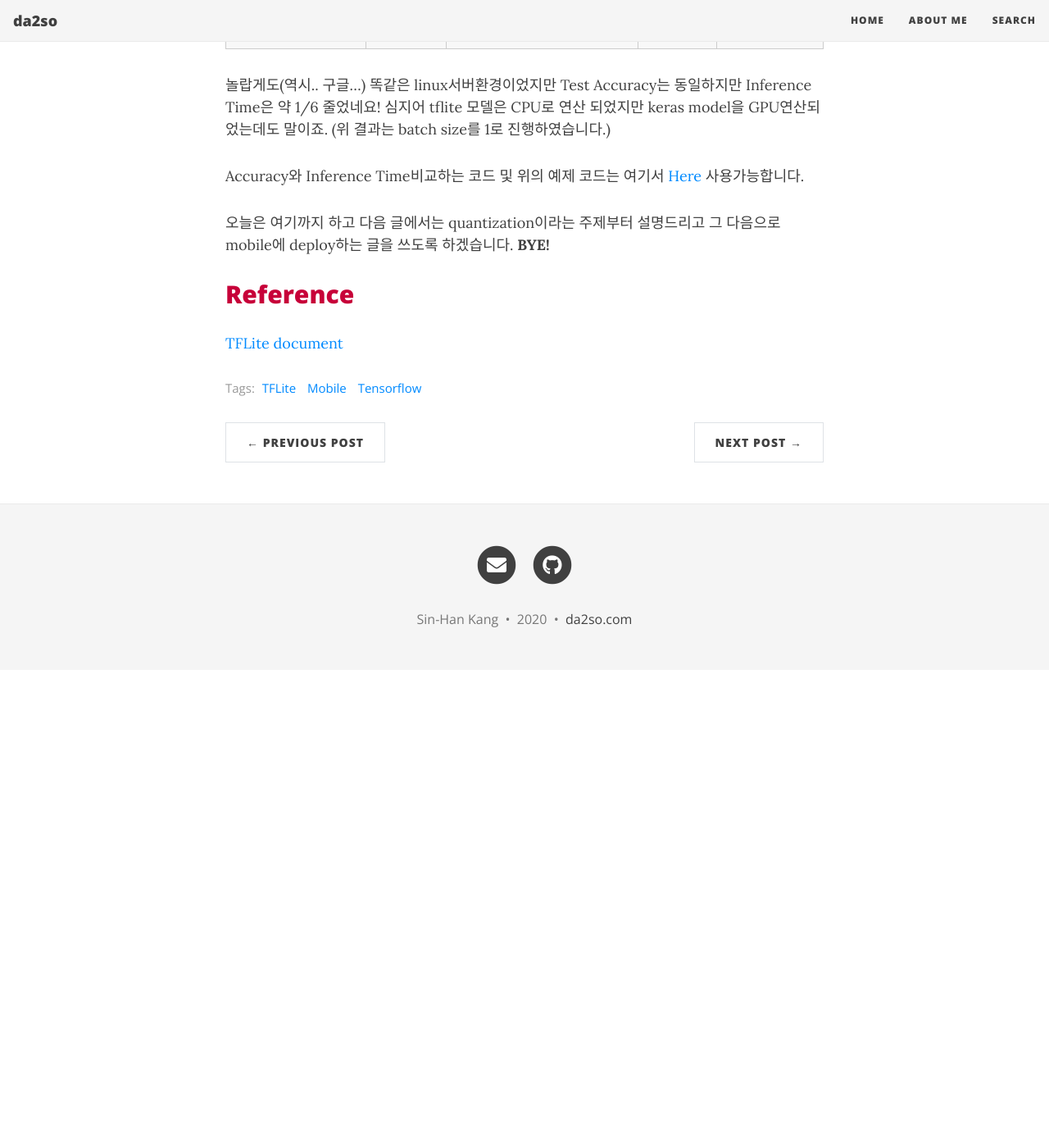
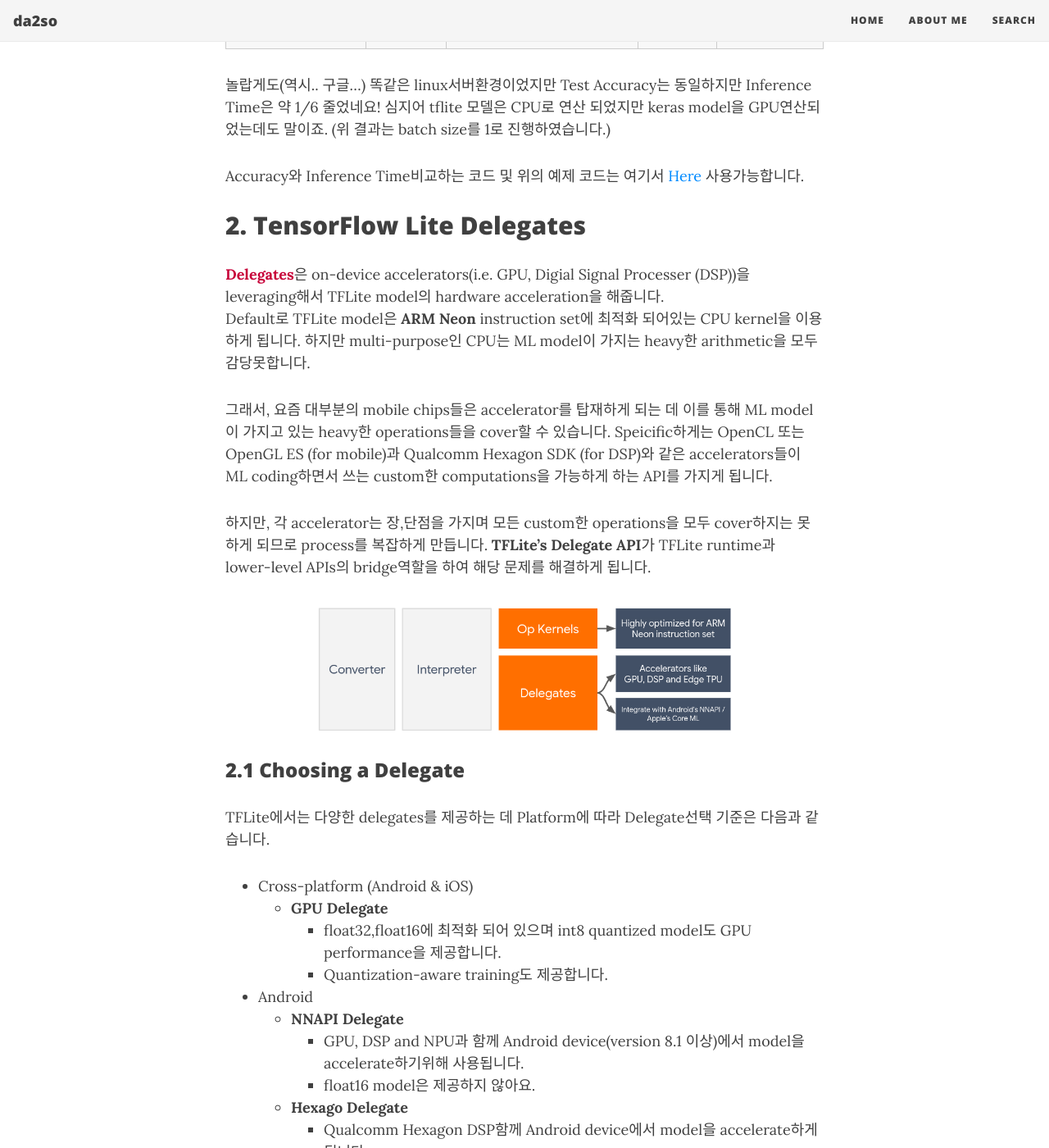
Before and after one commit to da2so/da2so.github.io, a Jekyll site: the page built from _posts/2020-12-24-Master_TFlite2.md, in a window 1280 px wide and 1400 px high, scrolled down 2766 px. Shown: the whole window at 82% size. Built offline with Jekyll 4.4.1, drawn with Linux system fonts in a browser that asks for light colours; nearby versions of some CDN libraries; before the commit the page ends 3583 px from its top, so only the background shows below that; some of the changed text lies outside the part shown.

Commit message:
Update files

```diff
--- a/_posts/2020-12-24-Master_TFlite2.md
+++ b/_posts/2020-12-24-Master_TFlite2.md
@@ -109,7 +109,43 @@ code와 Inference단계를 매칭시켜보면서 설명드릴게요.
 
 Accuracy와 Inference Time비교하는 코드 및 위의 예제 코드는 여기서 [Here](https://github.com/da2so/Conquer_TFLite/blob/main/2_TFLiteInference.py) 사용가능합니다.
 
-오늘은 여기까지 하고 다음 글에서는 quantization이라는 주제부터 설명드리고 그 다음으로 mobile에 deploy하는 글을 쓰도록 하겠습니다.
+
+## 2. TensorFlow Lite Delegates
+
+<span style="color:#C70039">**Delegates**</span>은 on-device accelerators(i.e. GPU, Digial Signal Processer (DSP))을 leveraging해서 TFLite model의 hardware acceleration을 해줍니다.
+Default로 TFLite model은 **ARM Neon** instruction set에 최적화 되어있는 CPU kernel을 이용하게 됩니다. 하지만 multi-purpose인 CPU는 ML model이 가지는 heavy한 arithmetic을 모두 감당못합니다.
+
+그래서, 요즘 대부분의 mobile chips들은 accelerator를 탑재하게 되는 데 이를 통해 ML model이 가지고 있는 heavy한 operations들을 cover할 수 있습니다. Speicific하게는 OpenCL 또는 OpenGL ES (for mobile)과 Qualcomm Hexagon SDK (for DSP)와 같은 accelerators들이 ML coding하면서 쓰는 custom한 computations을 가능하게 하는 API를 가지게 됩니다.
+
+하지만, 각 accelerator는 장,단점을 가지며 모든 custom한 operations을 모두 cover하지는 못하게 되므로 process를 복잡하게 만듭니다. **TFLite's Delegate API**가 TFLite runtime과 lower-level APIs의 bridge역할을 하여 해당 문제를 해결하게 됩니다.
+
+![2](https://da2so.github.io/assets/post_img/2020-12-24-Master_TFlite2/1.png){: .mx-auto.d-block width="70%" :}
+
+### 2.1 Choosing a Delegate
+
+TFLite에서는 다양한 delegates를 제공하는 데 Platform에 따라 Delegate선택 기준은 다음과 같습니다.
+
+
+- Cross-platform (Android & iOS)
+    - <span style="color:##2E86C1">**GPU Delegate**</span>
+        - float32,float16에 최적화 되어 있으며 int8 quantized model도 GPU performance을 제공합니다.
+        - Quantization-aware training도 제공합니다.
+- Android
+    - <span style="color:##2E86C1">**NNAPI Delegate**</span>
+        - GPU, DSP and NPU과 함께 Android device(version 8.1 이상)에서 model을 accelerate하기위해 사용됩니다.
+        - float16 model은 제공하지 않아요.
+    - <span style="color:##2E86C1">**Hexago Delegate**</span>
+        - Qualcomm Hexagon DSP함께 Android device에서 model을 accelerate하게 됩니다.
+        - int8과 Quantization-aware training만 가능합니다.
+
+- iOS
+    - <span style="color:##2E86C1">**Core ML Delegate**</span>
+        - iPhone과 iPads에 사용가능합니다.
+        - float32, float16만 가능해요.
+
+Delegate에 대한 자세한 code나 분석은 추후에 해볼게요.
+
+오늘은 여기까지 하고 다음 글에서는 quantization이라는 주제로 설명드리고 그 다음으로 mobile에 deploy하는 글을 쓰도록 하겠습니다.
 **BYE!**
 
 ## <span style="color:#C70039 "> Reference </span>
```
Also changed, not shown: assets/post_img/2020-12-24-Master_TFlite2/1.png.
